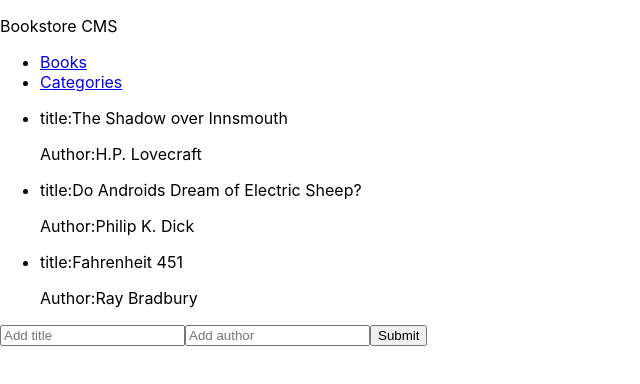
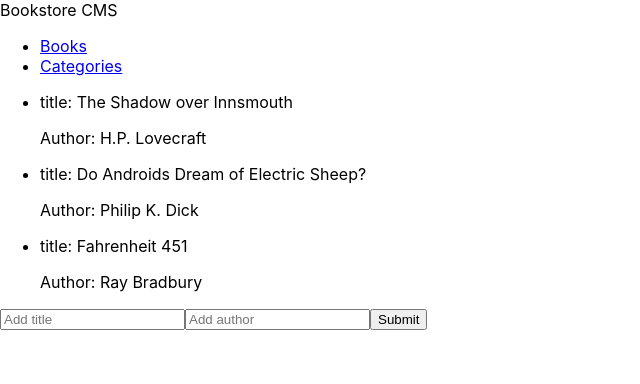
Before and after one commit to mwismann/react-bookstore, a React (Create React App) app: page / in a window 1280 px wide. Shown: the top 384 px of the page, without its empty margins (0-640 px from the left). Built offline with nearby package versions, Linux system fonts and the light colour scheme.

Commit message:
Check linters

```diff
--- a/src/components/BookItem.js
+++ b/src/components/BookItem.js
@@ -4,10 +4,12 @@
   <li>
     <p>
       title:
+      {' '}
       {item.title}
     </p>
     <p>
       Author:
+      {' '}
       {item.author}
     </p>
   </li>
--- a/src/components/Header.js
+++ b/src/components/Header.js
@@ -4,9 +4,7 @@
 const Header = () => (
   <>
     <header>
-      <div>
-        <p>Bookstore CMS</p>
-      </div>
+      <span>Bookstore CMS</span>
       <Navbar />
     </header>
     <Outlet />
--- a/src/components/InputBook.js
+++ b/src/components/InputBook.js
@@ -21,13 +21,11 @@
   };
 
   return (
-    <>
-      <form onSubmit={handleSubmit}>
-        <input type="text" placeholder="Add title" value={title} onChange={handleTitleChange} />
-        <input type="text" placeholder="Add author" value={author} onChange={handleAuthorChange} />
-        <button type="submit">Submit</button>
-      </form>
-    </>
+    <form onSubmit={handleSubmit}>
+      <input type="text" placeholder="Add title" value={title} onChange={handleTitleChange} />
+      <input type="text" placeholder="Add author" value={author} onChange={handleAuthorChange} />
+      <button type="submit">Submit</button>
+    </form>
   );
 };
 
--- a/src/routes/Categories.js
+++ b/src/routes/Categories.js
@@ -1,3 +1,3 @@
-const Categories = () => <button type="button">I&apos;m a button</button>;
+const Categories = () => <button type="button">Check status</button>;
 
 export default Categories;
```
